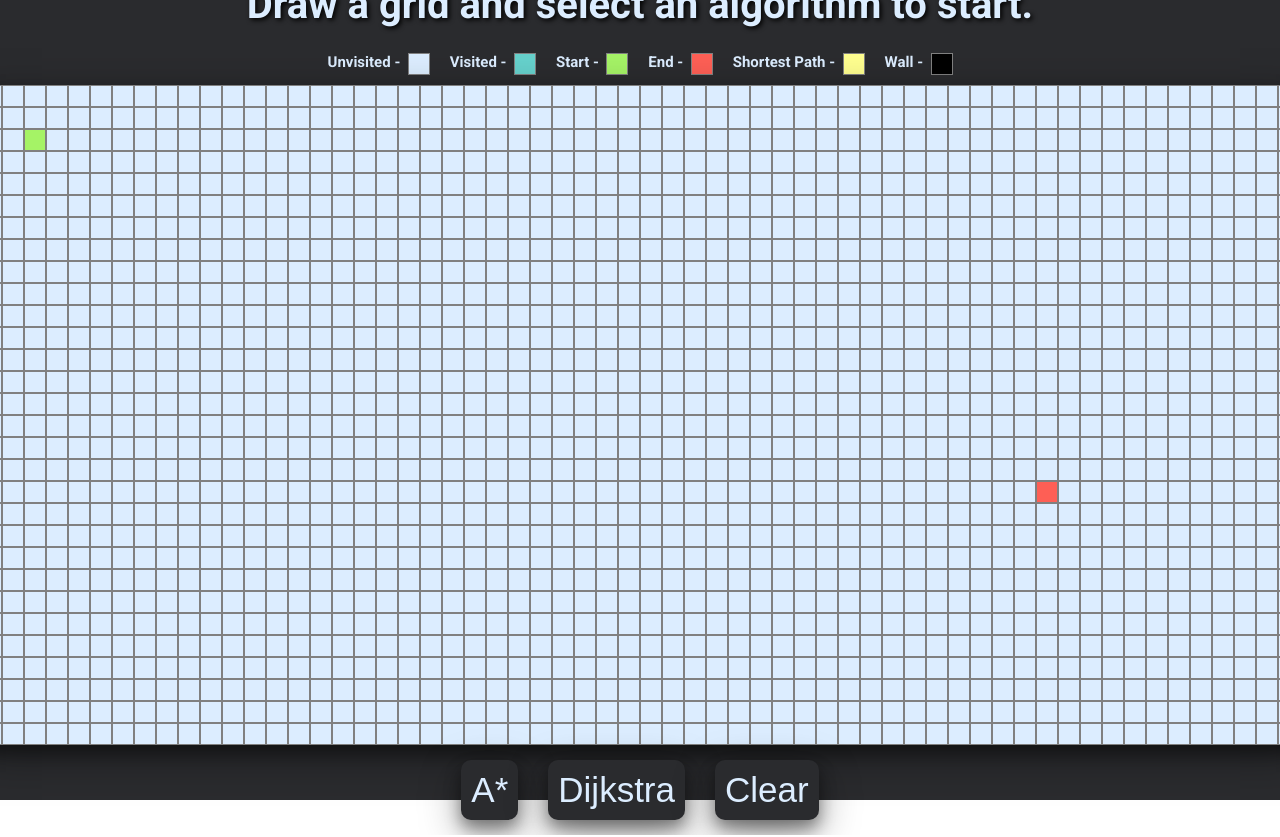
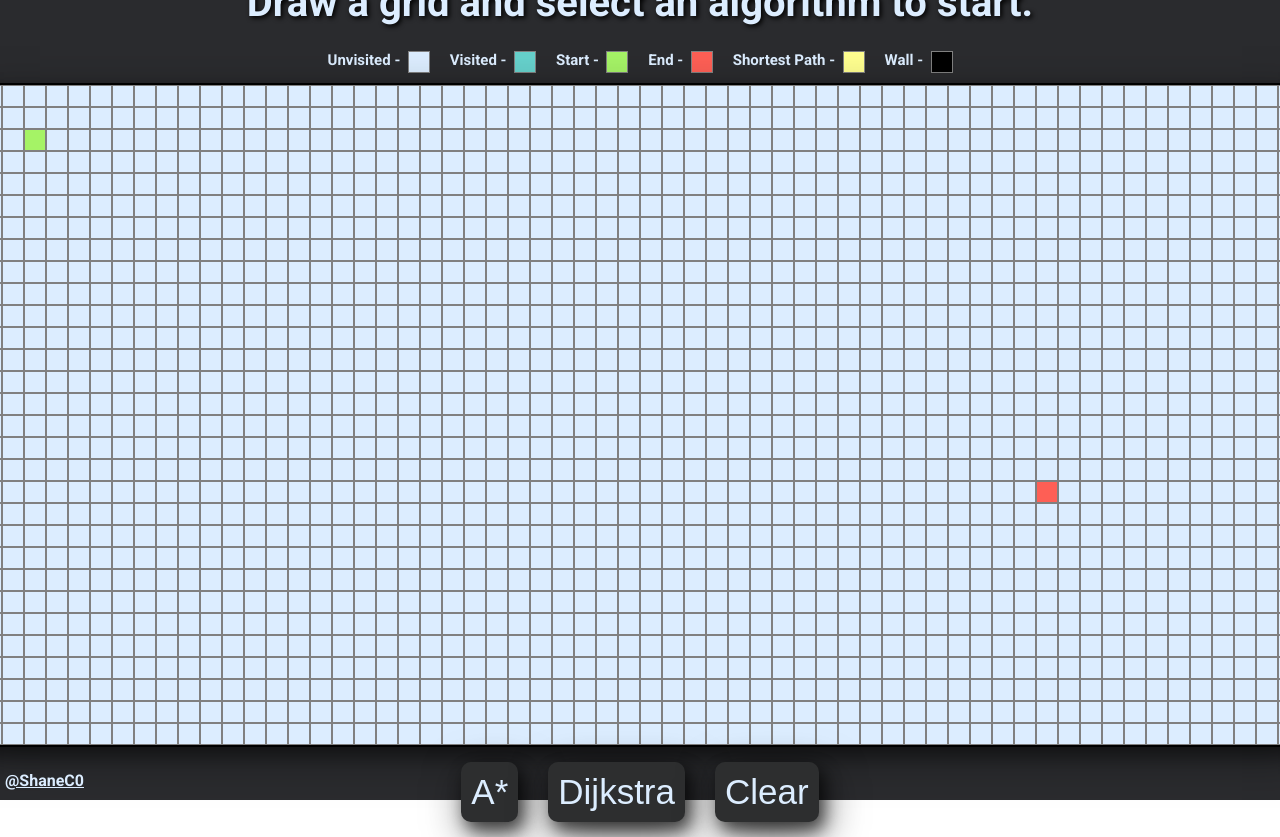
Before and after one commit to ShaneC0/Pathfinder, a React (Create React App) app: page / in a window 1280 px wide. Shown: the top 837 px of the page. Built offline with nearby package versions, Linux system fonts and the light colour scheme.

Commit message:
added an author tag in bottom left

```diff
--- a/public/index.html
+++ b/public/index.html
@@ -8,7 +8,7 @@
     <link rel="apple-touch-icon" href="%PUBLIC_URL%/logo192.png" />
     <link rel="manifest" href="%PUBLIC_URL%/manifest.json" />
     <link href="https://fonts.googleapis.com/css2?family=Roboto:wght@700&display=swap" rel="stylesheet">
-    <title>Pathfinder</title>
+    <title>Pathfinder - @ShaneC0</title>
   </head>
   <body>
     <noscript>You need to enable JavaScript to run this app.</noscript>
--- a/src/App.js
+++ b/src/App.js
@@ -167,8 +167,10 @@ class App extends React.Component {
                 Clear
               </button>
             </div>
+
           </div>
         </div>
+        <div className="tag"><a href="https://github.com/ShaneC0">@ShaneC0</a></div>
       </div>
     );
   }
--- a/src/index.css
+++ b/src/index.css
@@ -18,6 +18,7 @@ body {
 
 .grid {
   box-shadow: 0 8px 16px 0 rgba(0, 0, 0, 0.4), 0 12px 40px 0 rgba(0, 0, 0, 0.38);
+  border: 2px solid black;
 }
 
 .grid-row {
@@ -54,12 +55,12 @@ body {
 .btn {
   padding: 10px;
   margin: 15px;
-  background: #2A2B2E;
+  background: #2d2e2f;
   color: #dcedff;
   font-size: 35px;
   border: none;
   border-radius: 10px;
-  box-shadow: 0 8px 16px 0 rgba(0, 0, 0, 0.4), 0 12px 40px 0 rgba(0, 0, 0, 0.38);
+  box-shadow: 5px 8px 16px 0 rgba(0, 0, 0, 0.6), 5px 12px 40px 0 rgba(0, 0, 0, 0.6);
 }
 
 .btn:hover {
@@ -84,3 +85,17 @@ body {
   display: flex;
   margin: 10px;
 }
+
+.tag {
+  position: absolute;
+  bottom: 10px;
+  margin-left: 5px;
+}
+
+a:link, a:visited, a:active {
+  color: #dcedff;
+}
+
+a:hover {
+  color: black;
+}
```
